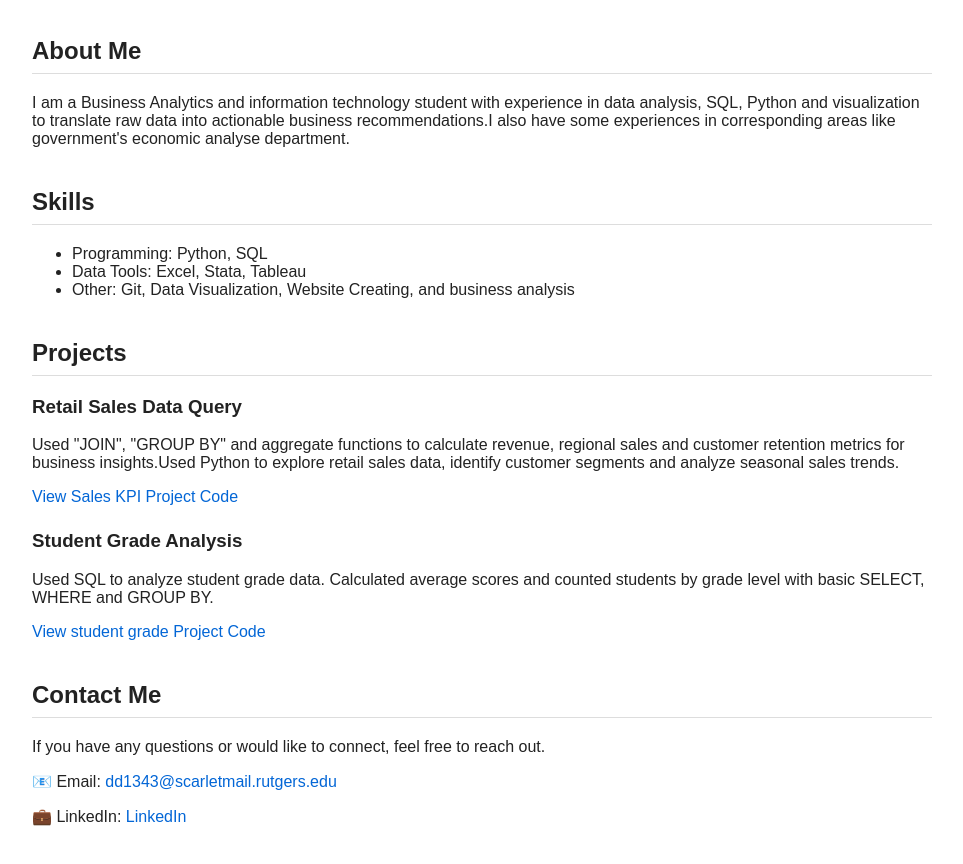
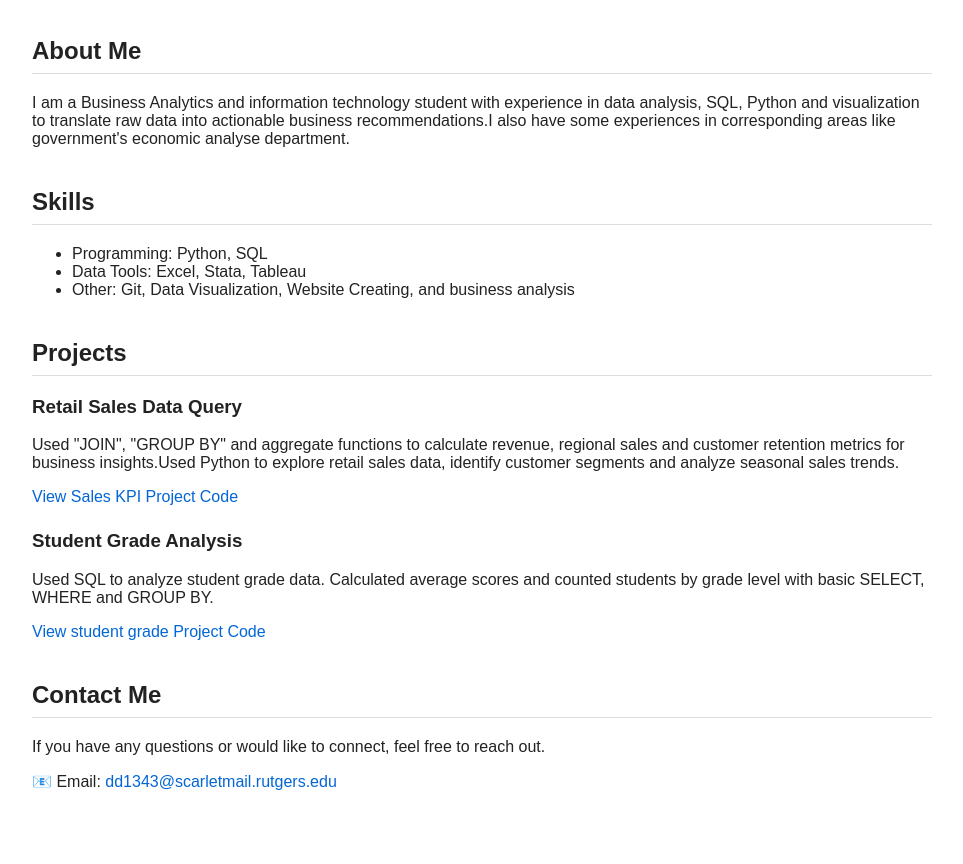
Before and after one commit to dd1343-gif/dd1343-gif.github.io, a plain HTML site: page index.html in a window 1280 px wide. Shown: the part 104-968 px from the top of the page, without its empty margins (158-1121 px from the left). Drawn offline with Linux system fonts and the light colour scheme.

Commit message:
Remove LinkedIn link from index.html
Removed LinkedIn link from the contact section.

```diff
--- a/index.html
+++ b/index.html
@@ -73,13 +73,6 @@
             </a>
         </p>
 
-        <p>
-            💼 LinkedIn:
-            <a href="www.linkedin.com/in/dawei-dai-33a3933b1">
-                LinkedIn
-            </a>
-        </p>
-
     </div>
 </section>
 
```
